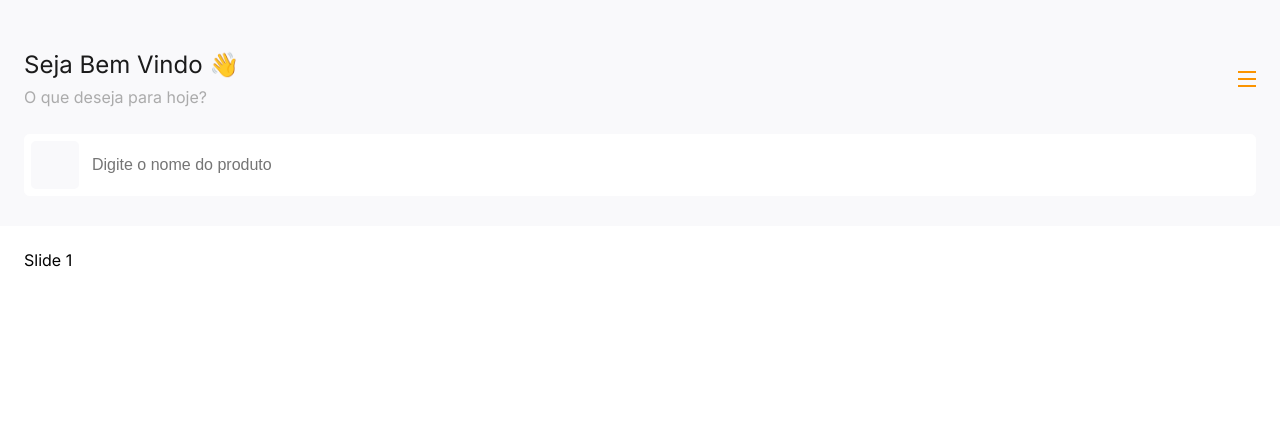
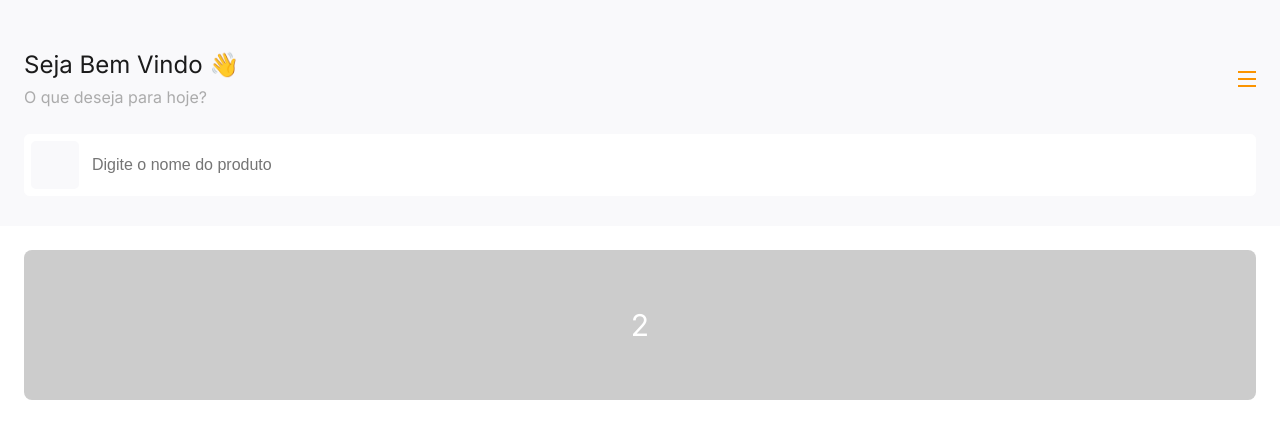
Before and after one commit to HenriqueACF/Delivery-System, a Next.js app in the folder Frontend/saas_delivery/: page /1 in a window 1280 px wide. Shown: the top 438 px of the page. Built offline with nearby package versions, Linux system fonts and the light colour scheme.

Commit message:
style: [Home] => css slide banner

```diff
--- a/Frontend/saas_delivery/components/Banner/index.tsx
+++ b/Frontend/saas_delivery/components/Banner/index.tsx
@@ -1,4 +1,5 @@
-import { Swiper, SwiperSlide} from 'swiper/react'
+import { Swiper, SwiperSlide } from 'swiper/react'
+import { Autoplay} from 'swiper'
 import 'swiper/css'
 
 import styles from './styles.module.css'
@@ -8,9 +9,16 @@ export const Banner = () => {
         <div className={styles.container}>
             <Swiper
                 slidesPerView={1}
+                loop={true}
+                autoplay={{
+                    delay:1000,
+                    disableOnInteraction: false
+                }}
+                modules={[Autoplay]}
+                className={styles.swiper}
             >
-                <SwiperSlide>Slide 1</SwiperSlide>
-                <SwiperSlide>Slide 2</SwiperSlide>
+                <SwiperSlide className={styles.slide}> <div className={styles.slideImg}>1</div> </SwiperSlide>
+                <SwiperSlide className={styles.slide}> <div className={styles.slideImg}>2</div> </SwiperSlide>
             </Swiper>
         </div>
     )
--- a/Frontend/saas_delivery/components/Banner/styles.module.css
+++ b/Frontend/saas_delivery/components/Banner/styles.module.css
@@ -1,3 +1,35 @@
 .container{
     margin: 24px;
 }
+
+.swiper{
+    width: 100%;
+    height: 100%;
+    border-radius: 8px;
+}
+
+.slide{
+    text-align: center;
+    background: #FFF;
+    display: flex;
+    justify-content: center;
+    align-items: center;
+}
+
+.slide img{
+    display: block;
+    width: 100%;
+    height: 100%;
+    object-fit: cover;
+}
+
+.slideImg{
+    display: flex;
+    width: 100%;
+    height: 150px;
+    background-color: #CCC;
+    color: #FFF;
+    font-size: 30px;
+    justify-content: center;
+    align-items: center;
+}
```
Also changed, not shown: 1 other file (tests, documents, lock files or other folders).
